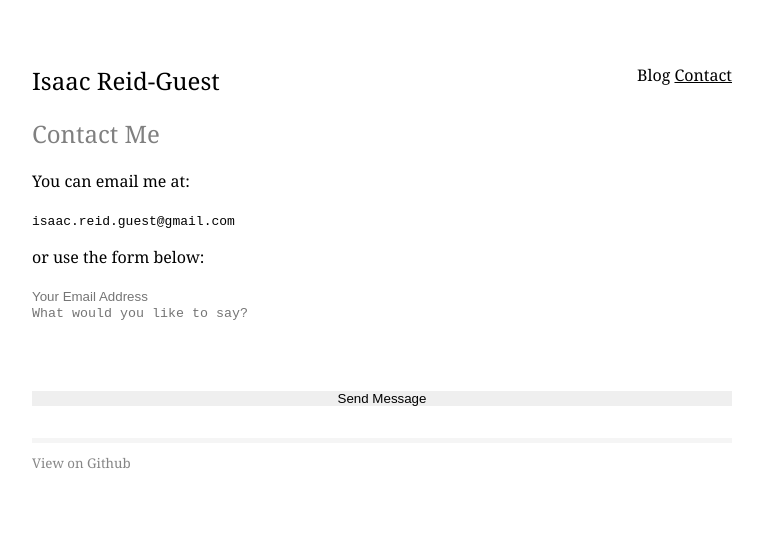
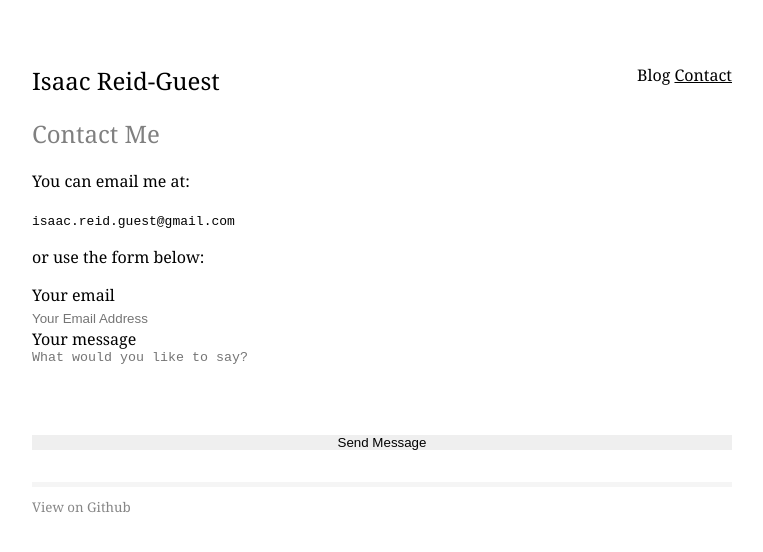
Before and after one commit to ir-g/ir-g.github.io, a Jekyll site: the page built from contact.md, in a window 1280 px wide. Shown: the top 552 px of the page, without its empty margins (258-1021 px from the left). Built offline with Jekyll 4.4.1, drawn with Linux system fonts in a browser that asks for light colours.

Commit message:
Update contact.md

```diff
--- a/contact.md
+++ b/contact.md
@@ -12,10 +12,12 @@ You can email me at:
 or use the form below:
 
 <div>
-  <form action="https://formspree.io/{{ site.email }}" method="POST" class="form-stacked form-light">
-    <input type="hidden" name="_next" value="{{site.url}}/m/email-thanks/" />
+<form action="https://formspree.io/isaac.reid.guest@gmail.com" method="POST" class="form-stacked form-light">
+    <input type="hidden" name="_next" value="https://ir-g.uk/m/email-thanks/">
+    <label for="email">Your email</label>
     <input type="text" name="email" style="width: 100%; resize: none; border: none; padding: 0;" placeholder="Your Email Address">
     <br>
+    <label for="content">Your message</label>
     <textarea type="text" name="content" style="width: 100%; resize: none; border: none; padding: 0;" rows="5" placeholder="What would you like to say?"></textarea>
     <br>
     <input type="submit" style="width: 100%; resize: none; border: none; padding: 0;" value="Send Message">
```
